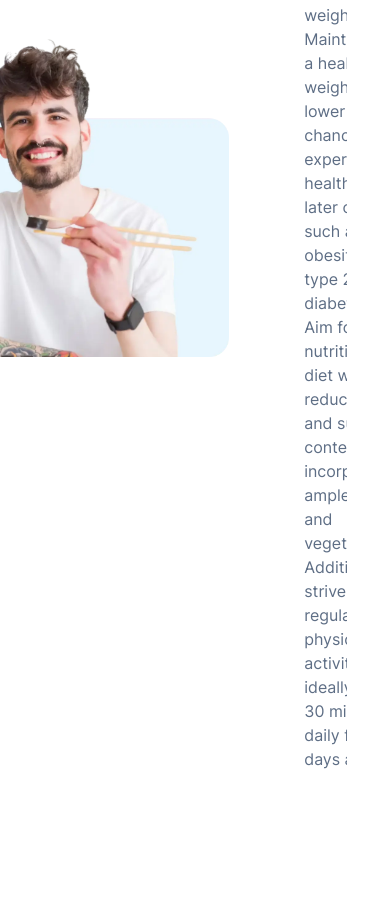
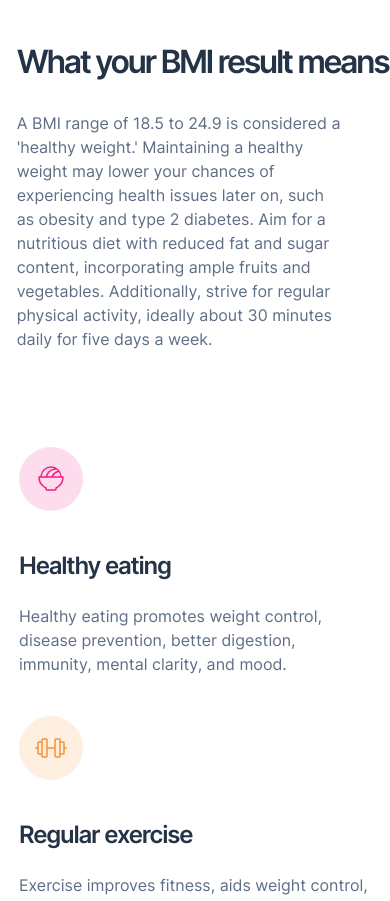
Before and after one commit to eduardsdn/bmi_calculator, a React (Create React App) app: page / in a window 390 px wide. Shown: the part 1090-1991 px from the top of the page. Built offline with nearby package versions, Linux system fonts and the light colour scheme.

Commit message:
Added smartphone responsiveness

```diff
--- a/src/styles/AdviceCards.module.css
+++ b/src/styles/AdviceCards.module.css
@@ -47,4 +47,24 @@
         display: flex;
         gap:40px;
     }
+
+    .adviceCardImg {
+        margin-bottom: 0px;
+    }
 }
+
+@media screen  and (max-width: 390px){
+    .adviceCards {
+        background: #FFF;
+        padding: 0px 19px;
+        gap: 40px;
+    }
+
+    .adviceCard {
+        flex-direction: column;
+    }
+
+    .adviceCardImg {
+        max-width: 64px;
+    }
+}
--- a/src/styles/App.module.css
+++ b/src/styles/App.module.css
@@ -131,3 +131,21 @@
     }
 
 }
+
+@media screen and (max-width: 560px){
+
+    .limitationsHolder {
+        margin: 0px 19px;
+    }
+
+    .limitations {
+        display: flex;
+        flex-direction: column;
+    }
+
+    .limitationsCards {
+        display: flex;
+        flex-direction: column;
+        align-items: center;
+    }
+}
--- a/src/styles/LimitationsCard.module.css
+++ b/src/styles/LimitationsCard.module.css
@@ -29,3 +29,9 @@
     font-weight: 400;
     line-height: 24px;
 }
+
+@media screen and (max-width: 820px){
+    .limitationsCard {
+        max-width: 335px;
+    }
+}
--- a/src/styles/ResultDescription.module.css
+++ b/src/styles/ResultDescription.module.css
@@ -88,3 +88,23 @@
     }
 
 }
+
+@media screen and (max-width: 680px) {
+    .resultDescription {
+        flex-direction: column;
+        margin-right: 0px;
+    }
+
+    .resultDescriptionImg {
+        position: static;
+
+    }
+
+    .resultDescriptionText {
+        max-width: 328px;
+    }
+
+    .resultDescriptionTextContent {
+        margin-left: 15px;
+    }
+}
```
